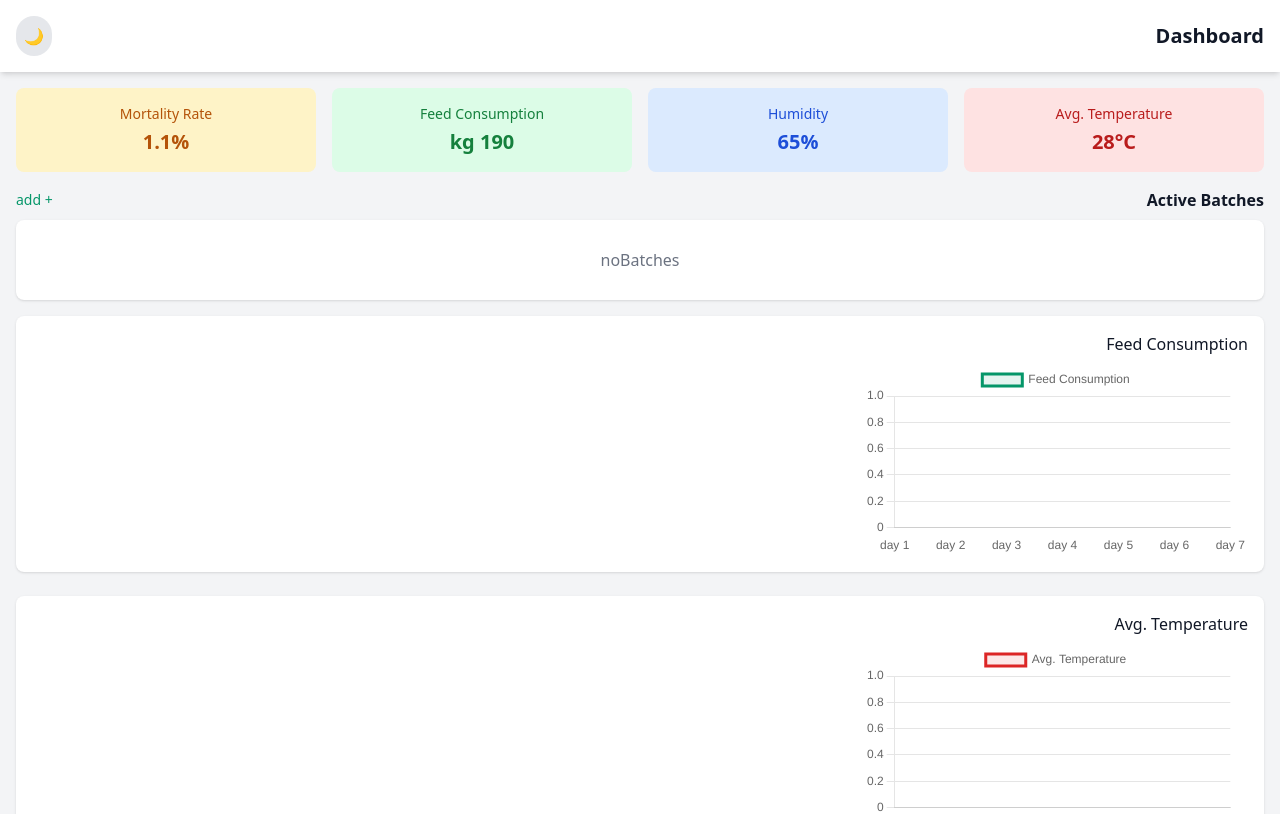
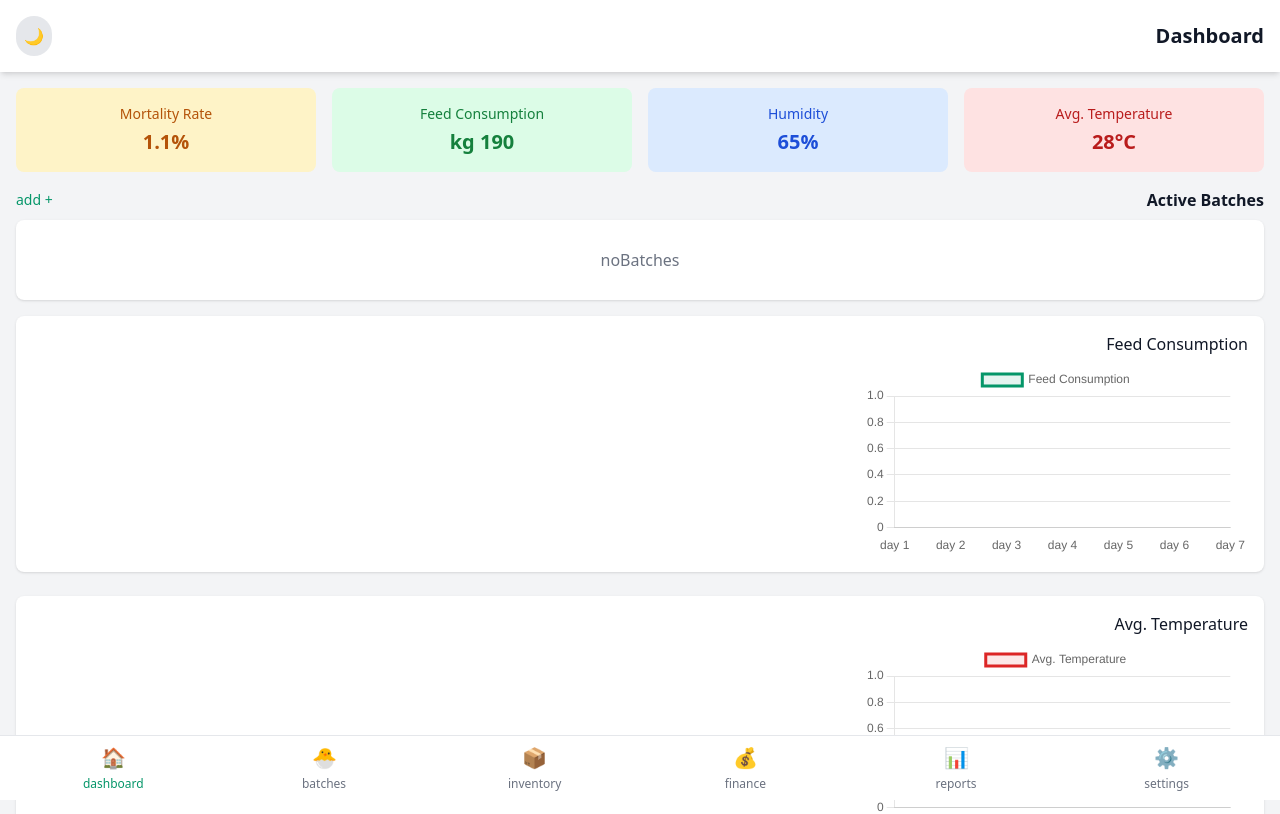
Before and after one commit to merosman91/Flock-ERP, a React (Vite) app: page /dashboard in a window 1280 px wide. Shown: the top 814 px of the page. Built offline with nearby package versions, Linux system fonts and the light colour scheme.

Commit message:
Update Layout.jsx

```diff
--- a/src/components/Layout.jsx
+++ b/src/components/Layout.jsx
@@ -1,18 +1,33 @@
-// src/components/Layout.jsx
+import { useLocation } from 'react-router-dom';
 import BottomNav from './BottomNav';
 
 export default function Layout({ children }) {
-  // استبعد شريط التنقل من شاشات معينة
-  const excludedPaths = ['/', '/login', '/flocks/new', '/flocks/', '/splash'];
-  const showBottomNav = !excludedPaths.some(path =>
-    window.location.pathname === path ||
-    window.location.pathname.startsWith(path) && path.endsWith('/')
+  const location = useLocation();
+  const currentPath = location.pathname;
+
+  // الشاشات التي **لا** يجب أن يظهر فيها شريط التنقل السفلي
+  const excludedPaths = [
+    '/',
+    '/login',
+    '/splash',
+    '/flocks/new',
+    // استبعاد جميع مسارات التفاصيل (التي تحتوي على ID رقمي)
+  ];
+
+  // استبعاد المسارات التي تبدأ بـ /flocks/ وتليها رقم (مثل /flocks/123)
+  const isDetailPath = /^\/flocks\/\d+/.test(currentPath);
+  const isEditPath = currentPath.startsWith('/flocks/') && currentPath.endsWith('/edit'); // إذا أضفت مسارات تعديل لاحقًا
+
+  const showBottomNav = !(
+    excludedPaths.includes(currentPath) ||
+    isDetailPath ||
+    isEditPath
   );
 
   return (
-    <div className="pb-20">
+    <div className={`min-h-screen ${showBottomNav ? 'pb-20' : ''}`}>
       {children}
       {showBottomNav && <BottomNav />}
     </div>
   );
-}
+      }
```
